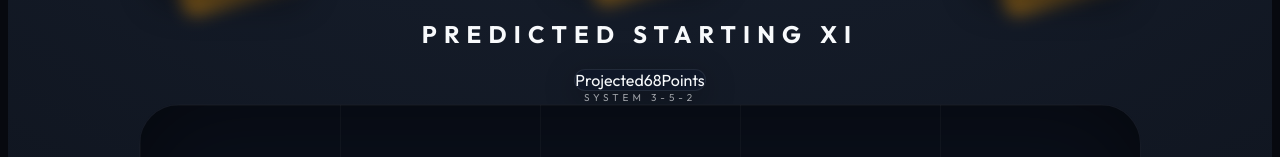
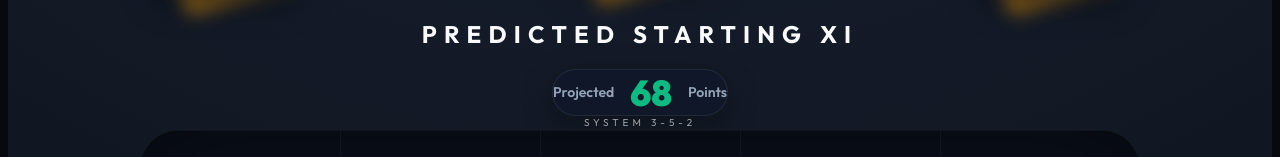
Before and after one commit to chriseyebagha/fantasy-premier-league, a Next.js app in the folder frontend/: page /fantasy/ in a window 1280 px wide. Shown: the part 470-627 px from the top of the page. Built offline with nearby package versions, Linux system fonts and the light colour scheme.

Commit message:
fix(ui): use inline styles for projected points spacing - guaranteed to work

```diff
--- a/frontend/src/app/page.tsx
+++ b/frontend/src/app/page.tsx
@@ -155,9 +155,9 @@ export default function Home() {
             className="flex justify-center"
           >
             <div className="glass-card border-white/10 flex items-center py-4 px-8 rounded-full">
-              <span className="text-sm font-bold text-slate-400">Projected</span>
-              <span className="text-4xl font-black text-emerald-400 mx-4">{Math.round(data.total_projected_points || 0)}</span>
-              <span className="text-sm font-bold text-slate-400">Points</span>
+              <span style={{ fontSize: '14px', fontWeight: 600, color: '#94a3b8' }}>Projected</span>
+              <span style={{ fontSize: '36px', fontWeight: 900, color: '#10b981', marginLeft: '16px', marginRight: '16px' }}>{Math.round(data.total_projected_points || 0)}</span>
+              <span style={{ fontSize: '14px', fontWeight: 600, color: '#94a3b8' }}>Points</span>
             </div>
           </motion.div>
 
```
